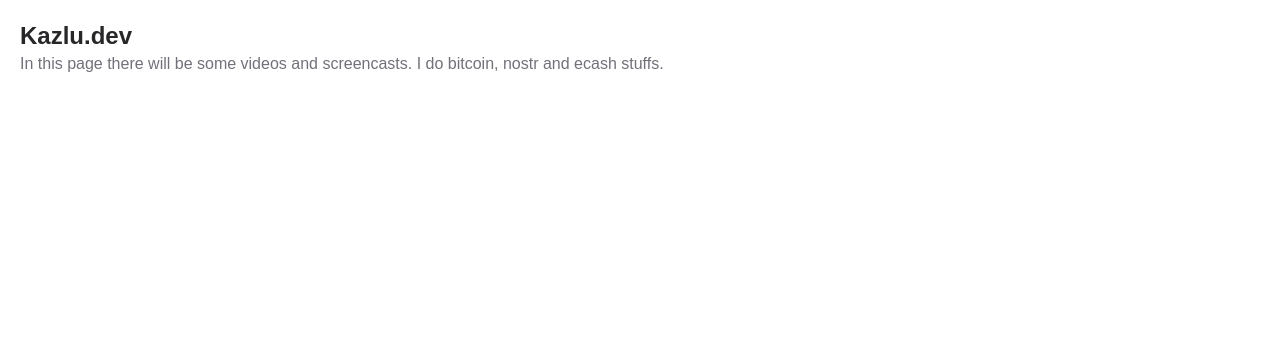
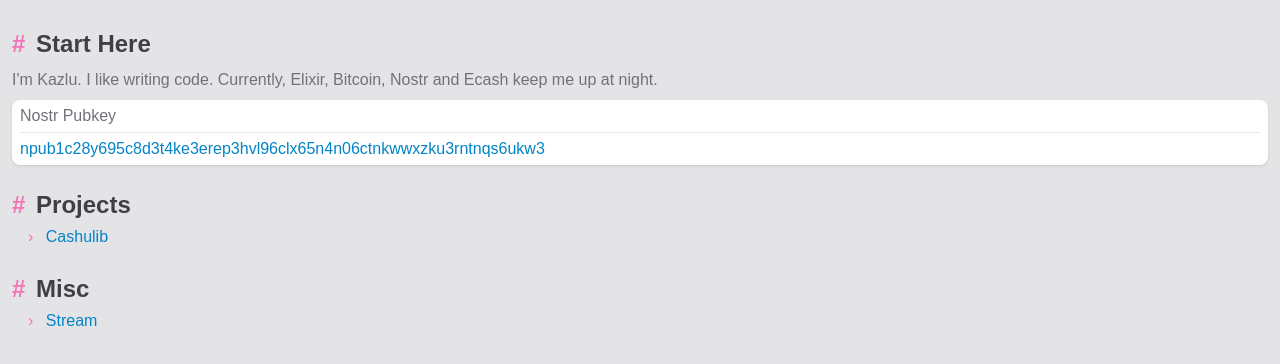
Before and after one commit to green-john/kazlu.dev, a plain HTML site: page index.html in a window 1280 px wide. Drawn offline with nearby package versions, Linux system fonts and the light colour scheme; a web font is replaced by a local one.

Commit message:
Add icon an homepage

```diff
--- a/index.html
+++ b/index.html
@@ -1,10 +1,17 @@
 <!DOCTYPE html>
-<html lang="en">
+<html lang="en" class="dark">
 
 <head>
 	<meta charset="UTF-8">
 	<meta name="viewport" content="width=device-width, initial-scale=1.0">
 	<title>kazlu.dev</title>
+
+	<link rel="icon" type="image/png" href="/assets/favicon-96x96.png" sizes="96x96" />
+	<link rel="icon" type="image/svg+xml" href="/assets/favicon.svg" />
+	<link rel="shortcut icon" href="/assets/favicon.ico" />
+	<link rel="apple-touch-icon" sizes="180x180" href="/assets/apple-touch-icon.png" />
+	<link rel="manifest" href="/assets/site.webmanifest" />
+
 	<link rel="preconnect" href="https://rsms.me/">
 	<link rel="stylesheet" href="https://rsms.me/inter/inter.css">
 	<style>
@@ -19,22 +26,50 @@
 				font-family: InterVariable, sans-serif;
 			}
 		}
-
-		body {
-			max-width: 800px;
-			margin: 0 auto;
-			padding: 20px;
-			line-height: 1.6;
-		}
 	</style>
 
 	<script src="https://cdn.tailwindcss.com"></script>
 </head>
 
-<body>
-	<h1 class="text-2xl font-bold text-zinc-800">Kazlu.dev</h1>
-	<p class="text-zinc-500">In this page there will be some videos and screencasts. I do bitcoin, nostr and ecash
-		stuffs.</p>
+<body class="p-1 bg-zinc-200 dark:bg-zinc-800">
+	<div class="mx-2">
+		<h1 class="text-2xl font-bold text-zinc-700 mt-6 dark:text-zinc-200"> <span
+				class="text-pink-400 mr-1 dark:text-cyan-500">#</span> Start Here</h1>
+		<p class="text-zinc-500 mt-2 dark:text-zinc-400">I'm Kazlu. I like writing code. Currently, Elixir,
+			Bitcoin, Nostr and Ecash keep me up at night.</p>
+
+		<div
+			class="divide-y divide-gray-200 dark:divide-zinc-500 overflow-hidden rounded-lg bg-white shadow px-2 py-1 mt-2 dark:bg-zinc-700">
+			<div class="mb-1">
+				<p class="text-zinc-500 dark:text-zinc-300">Nostr Pubkey</p>
+			</div>
+			<div>
+				<p class="pt-1"><a
+						class="text-sky-600 break-all hover:bg-sky-600 hover:text-white dark:text-amber-300 dark:hover:bg-amber-300 dark:hover:text-zinc-800"
+						href="https://nosta.me/npub1c28y695c8d3t4ke3erep3hvl96clx65n4n06ctnkwwxzku3rntnqs6ukw3">npub1c28y695c8d3t4ke3erep3hvl96clx65n4n06ctnkwwxzku3rntnqs6ukw3</a>
+				</p>
+			</div>
+		</div>
+
+		<h1 class="text-2xl font-bold text-zinc-700 mt-6 dark:text-zinc-200"> <span
+				class="text-pink-400 mr-1 dark:text-cyan-500">#</span> Projects</h1>
+		<ul class="list-none text-zinc-500 ml-4 mt-1">
+			<li class="before:content-['›'] before:text-pink-400 dark:before:text-cyan-500">
+				<a class="text-sky-600 hover:bg-sky-600 hover:text-white py-1 px-2 rounded-md dark:text-amber-300 dark:hover:bg-amber-300 dark:hover:text-zinc-800"
+					href="https://github.com/jurraca/cashulib">Cashulib</a>
+			</li>
+		</ul>
+
+		<h1 class="text-2xl font-bold text-zinc-700 mt-6 dark:text-zinc-200"> <span
+				class="text-pink-400 mr-1 dark:text-cyan-500">#</span> Misc</h1>
+		<ul class="list-none text-zinc-500 ml-4 mt-1">
+			<li class="before:content-['›'] before:text-pink-400 dark:before:text-cyan-500">
+				<a class="text-sky-600 hover:bg-sky-600 hover:text-white py-1 px-2 rounded-md dark:text-amber-300 dark:hover:bg-amber-300 dark:hover:text-zinc-800"
+					href="https://zap.stream/npub1c28y695c8d3t4ke3erep3hvl96clx65n4n06ctnkwwxzku3rntnqs6ukw3">Stream</a>
+			</li>
+
+		</ul>
+	</div>
 </body>
 
 </html>
```
Also changed, not shown: assets/apple-touch-icon.png (added), assets/favicon-96x96.png (added), assets/favicon.ico (added), assets/favicon.svg (added), assets/site.webmanifest (added), assets/web-app-manifest-192x192.png (added), assets/web-app-manifest-512x512.png (added).
